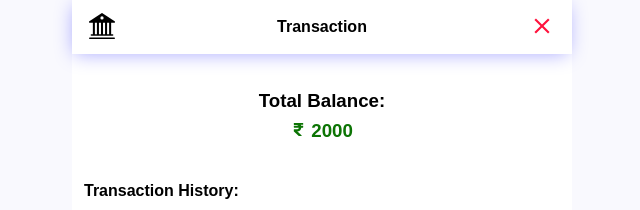
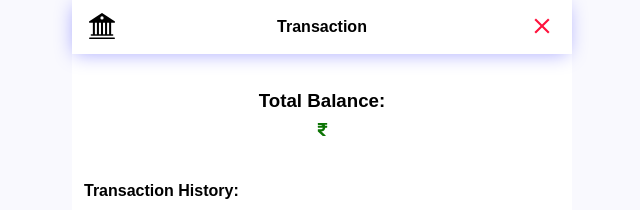
Before and after one commit to ewq3666/frontend, a React (Create React App) app: page /transaction in a window 1280 px wide. Shown: the top 210 px of the page, without its empty margins (318-958 px from the left). Built offline with nearby package versions, Linux system fonts and the light colour scheme; no server answers; sample sign-in values are in the browser's storage.

Commit message:
Transaction balance update.

```diff
--- a/src/pages/Transaction/Transaction.jsx
+++ b/src/pages/Transaction/Transaction.jsx
@@ -7,8 +7,10 @@ import { Tabs } from 'antd';
 import "./styles.scss";
 import Withdraw from './WithdrawTransaction/Withdraw';
 import AddMoney from './AddMoneyTransaction/AddMoney';
+import { useSelector } from 'react-redux';
 
 const Transaction = () => {
+    let balenceInfo = useSelector((state) => state.ReducerFc?.balance);
     const navigate = useNavigate();
 
     const items = [
@@ -39,7 +41,7 @@ const Transaction = () => {
                 <div className="transaction-section-main-container">
                     <div className="balence-box">
                         <h3>Total Balance:</h3>
-                        <h3><FaRupeeSign /> 2000</h3>
+                        <h3><FaRupeeSign /> {balenceInfo}</h3>
                     </div>
                     <div className="transaction-history">
                         <h4>Transaction History:</h4>
```
